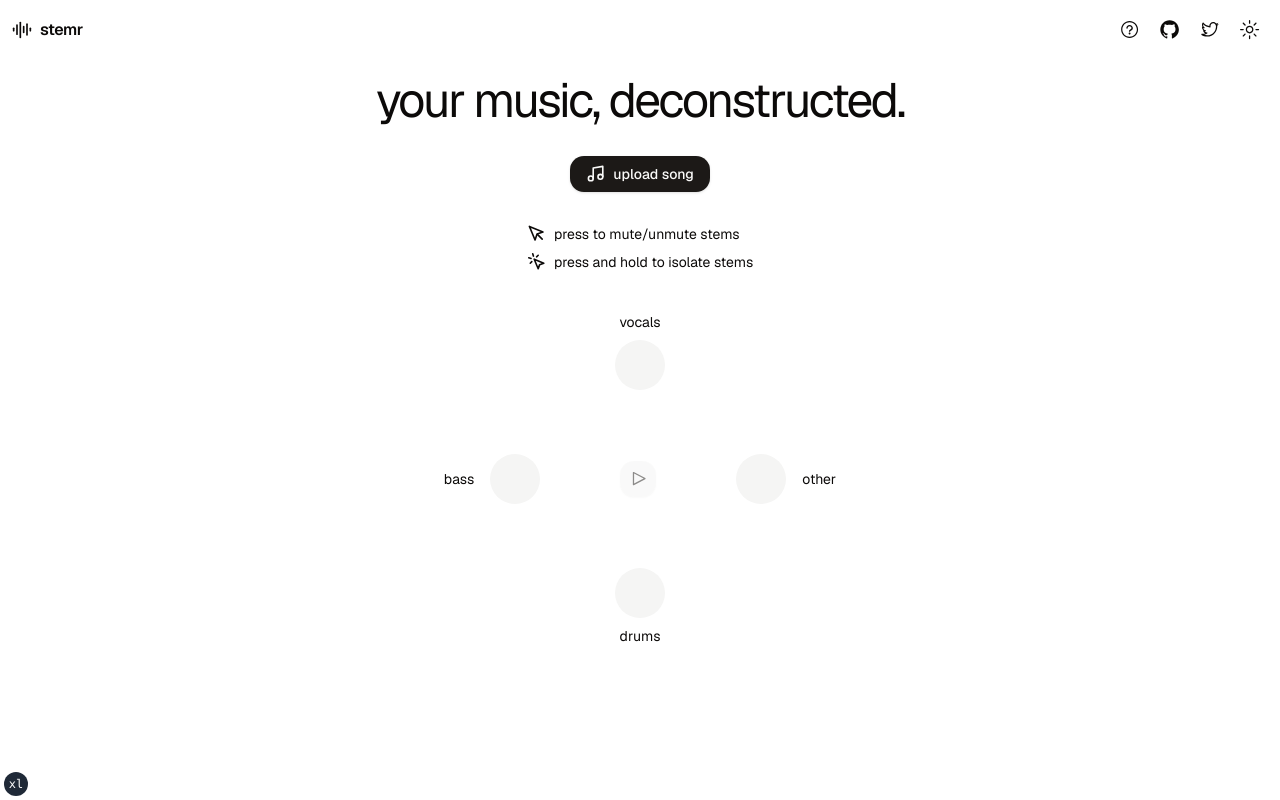
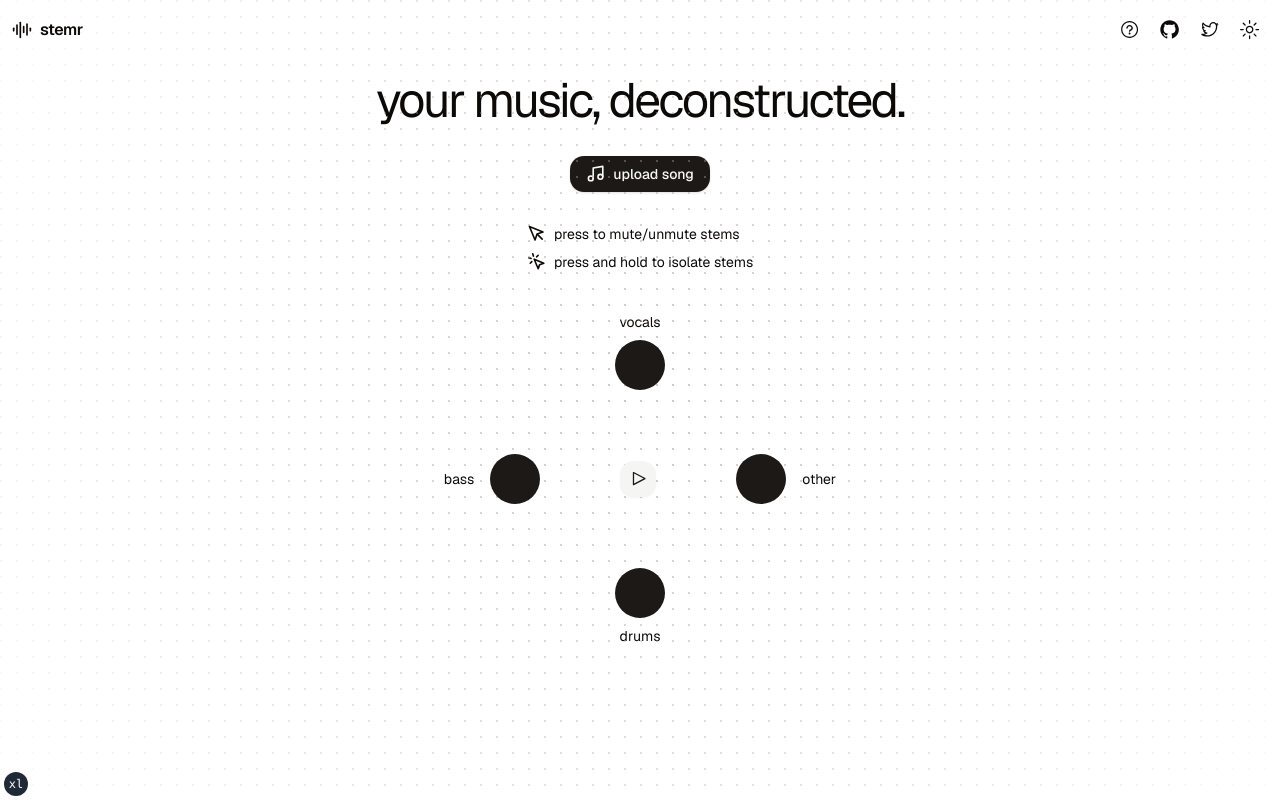
Before and after one commit to ChrisAbdo/Stemr, a Next.js app in the folder stemr/: page / in a window 1280 px wide. Built offline with nearby package versions, Linux system fonts and the light colour scheme.

Commit message:
dot pattern

```diff
--- a/stemr/app/page.tsx
+++ b/stemr/app/page.tsx
@@ -7,6 +7,8 @@ import { Loader } from "@/components/ui/loader";
 import StemPlayer from "@/components/stem-player";
 import UploadSong from "@/components/upload-song";
 import { toast } from "sonner";
+import DotPattern from "@/components/ui/dot-pattern";
+import { cn } from "@/lib/utils";
 
 export default function Home() {
   const [isDrawerOpen, setDrawerOpen] = React.useState(false);
@@ -72,7 +74,12 @@ export default function Home() {
 
   return (
     <>
-      <section className="w-full mt-4">
+      <DotPattern
+        className={cn(
+          "[mask-image:radial-gradient(800px_circle_at_center,white,transparent)]"
+        )}
+      />
+      <section className="w-full mt-4 z-50">
         <div className="container flex flex-col items-center justify-center gap-2 px-4 text-center md:px-6">
           <div>
             <h1 className="text-3xl font-normal tracking-tighter sm:text-4xl md:text-5xl">
--- a/stemr/components/layout/navbar.tsx
+++ b/stemr/components/layout/navbar.tsx
@@ -21,7 +21,7 @@ import { AudioLines } from "lucide-react";
 
 export default function Navbar() {
   return (
-    <header className="sticky top-0 z-50 w-full bg-background/95 backdrop-blur supports-[backdrop-filter]:bg-background/60">
+    <header className="sticky top-0 z-50 w-full ">
       <nav
         className="flex items-center justify-between px-3 py-3"
         aria-label="Global"
--- a/stemr/components/stem-player.tsx
+++ b/stemr/components/stem-player.tsx
@@ -72,8 +72,8 @@ export default function StemPlayer({
     <>
       <h1 className="text-sm">vocals</h1>
       <Visualizer
-        audioUrl={genData.vocals}
-        // audioUrl="https://replicate.delivery/pbxt/1gSfimMQQXUjJq0cvf9SF75brz4dAjamrv2dSIop77KyKfUlA/vocals.mp3"
+        // audioUrl={genData.vocals}
+        audioUrl="https://replicate.delivery/pbxt/1gSfimMQQXUjJq0cvf9SF75brz4dAjamrv2dSIop77KyKfUlA/vocals.mp3"
         mute={isVocalsMuted}
         isPlaying={isPlaying}
         {...createHandlers("vocals")}
@@ -83,20 +83,21 @@ export default function StemPlayer({
         <div className="flex items-center space-x-4">
           <h1 className="text-sm">bass</h1>
           <Visualizer
-            audioUrl={genData.bass}
-            // audioUrl="https://replicate.delivery/pbxt/f8MYlycITaS2X68pMxfL2fCZr0JHNb5IjeAVf8jGfOZssynqE/bass.mp3"
+            // audioUrl={genData.bass}
+            audioUrl="https://replicate.delivery/pbxt/f8MYlycITaS2X68pMxfL2fCZr0JHNb5IjeAVf8jGfOZssynqE/bass.mp3"
             mute={isBassMuted}
             isPlaying={isPlaying}
             {...createHandlers("bass")}
           />
         </div>
         <Button
-          disabled={
-            !genData.vocals || !genData.drums || !genData.bass || !genData.other
-          }
+          // disabled={
+          //   !genData.vocals || !genData.drums || !genData.bass || !genData.other
+          // }
           onClick={() => setIsPlaying(!isPlaying)}
           size="icon"
           variant="secondary"
+          className="z-50"
         >
           {isPlaying ? (
             <PauseIcon className="w-[1.2rem] h-[1.2rem]" />
@@ -106,8 +107,8 @@ export default function StemPlayer({
         </Button>
         <div className="flex items-center space-x-4">
           <Visualizer
-            audioUrl={genData.other}
-            // audioUrl="https://replicate.delivery/pbxt/V9NLOgeGpV2hG6RYXuNJma8DZ8wAnLRpA6DjrKopnkeyKfUlA/other.mp3"
+            // audioUrl={genData.other}
+            audioUrl="https://replicate.delivery/pbxt/V9NLOgeGpV2hG6RYXuNJma8DZ8wAnLRpA6DjrKopnkeyKfUlA/other.mp3"
             mute={isOtherMuted}
             isPlaying={isPlaying}
             {...createHandlers("other")}
@@ -116,8 +117,8 @@ export default function StemPlayer({
         </div>
       </div>
       <Visualizer
-        audioUrl={genData.drums}
-        // audioUrl="https://replicate.delivery/pbxt/heGVOwwfnpueRocVAZJnid05blF5exIawzaehBwxNfgisynqE/drums.mp3"
+        // audioUrl={genData.drums}
+        audioUrl="https://replicate.delivery/pbxt/heGVOwwfnpueRocVAZJnid05blF5exIawzaehBwxNfgisynqE/drums.mp3"
         mute={isDrumsMuted}
         isPlaying={isPlaying}
         {...createHandlers("drums")}
--- /dev/null
+++ b/stemr/components/ui/dot-pattern.tsx
@@ -0,0 +1,55 @@
+import { cn } from "@/lib/utils";
+import { useId } from "react";
+
+interface DotPatternProps {
+  width?: any;
+  height?: any;
+  x?: any;
+  y?: any;
+  cx?: any;
+  cy?: any;
+  cr?: any;
+  className?: string;
+  [key: string]: any;
+}
+export function DotPattern({
+  width = 16,
+  height = 16,
+  x = 0,
+  y = 0,
+  cx = 1,
+  cy = 1,
+  cr = 1,
+  className,
+  ...props
+}: DotPatternProps) {
+  const id = useId();
+
+  return (
+    <svg
+      aria-hidden="true"
+      className={cn(
+        "pointer-events-none absolute inset-0 h-full w-full fill-neutral-400/80",
+        className
+      )}
+      {...props}
+    >
+      <defs>
+        <pattern
+          id={id}
+          width={width}
+          height={height}
+          patternUnits="userSpaceOnUse"
+          patternContentUnits="userSpaceOnUse"
+          x={x}
+          y={y}
+        >
+          <circle id="pattern-circle" cx={cy} cy={cy} r={cr} />
+        </pattern>
+      </defs>
+      <rect width="100%" height="100%" strokeWidth={0} fill={`url(#${id})`} />
+    </svg>
+  );
+}
+
+export default DotPattern;
```
